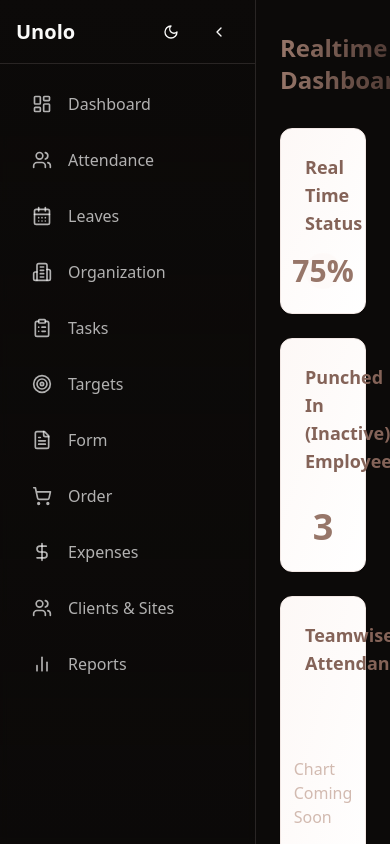
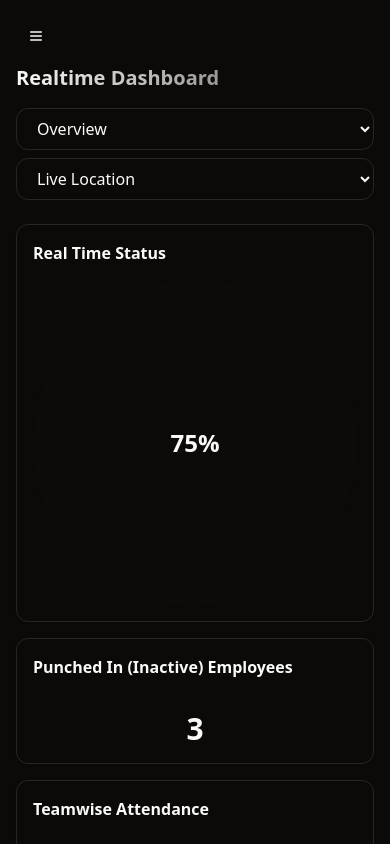
Before and after one commit to rajputdivyanshu81/unolo, a React (Vite) app: page / in a window 390 px wide. Built offline with nearby package versions, Linux system fonts and the light colour scheme.

Commit message:
Fix: Mobile responsiveness
The application was not responsive on mobile screens. This commit addresses the responsiveness issue.

```diff
--- a/src/components/DashboardLayout.tsx
+++ b/src/components/DashboardLayout.tsx
@@ -2,6 +2,8 @@
 import { useState } from "react";
 import { Sidebar } from "./Sidebar";
 import { cn } from "@/lib/utils";
+import { Menu } from "lucide-react";
+import { Button } from "./ui/button";
 
 interface DashboardLayoutProps {
   children: React.ReactNode;
@@ -9,17 +11,55 @@ interface DashboardLayoutProps {
 
 export const DashboardLayout = ({ children }: DashboardLayoutProps) => {
   const [sidebarOpen, setSidebarOpen] = useState(true);
+  const [mobileOpen, setMobileOpen] = useState(false);
+
+  const toggleSidebar = () => {
+    if (window.innerWidth >= 1024) {
+      setSidebarOpen(!sidebarOpen);
+    } else {
+      setMobileOpen(!mobileOpen);
+    }
+  };
 
   return (
     <div className="h-screen flex overflow-hidden bg-background">
-      <Sidebar open={sidebarOpen} onToggle={() => setSidebarOpen(!sidebarOpen)} />
+      {/* Mobile Menu Button */}
+      <Button
+        variant="ghost"
+        size="icon"
+        className="lg:hidden fixed top-4 left-4 z-50"
+        onClick={toggleSidebar}
+      >
+        <Menu className="h-6 w-6" />
+      </Button>
+
+      {/* Overlay for mobile */}
+      {mobileOpen && (
+        <div
+          className="fixed inset-0 bg-black/50 z-30 lg:hidden"
+          onClick={() => setMobileOpen(false)}
+        />
+      )}
+
+      {/* Sidebar */}
+      <Sidebar
+        open={window.innerWidth >= 1024 ? sidebarOpen : mobileOpen}
+        onToggle={toggleSidebar}
+        className={cn(
+          "transition-transform duration-300 ease-in-out lg:translate-x-0",
+          !mobileOpen && "-translate-x-full lg:translate-x-0"
+        )}
+      />
+
+      {/* Main Content */}
       <main
         className={cn(
           "flex-1 overflow-y-auto transition-all duration-300 ease-in-out",
-          sidebarOpen ? "ml-64" : "ml-20"
+          "w-full px-4 py-16 lg:py-8",
+          sidebarOpen ? "lg:ml-64" : "lg:ml-20"
         )}
       >
-        <div className="px-6 py-8">{children}</div>
+        <div className="max-w-7xl mx-auto">{children}</div>
       </main>
     </div>
   );
--- a/src/components/Sidebar.tsx
+++ b/src/components/Sidebar.tsx
@@ -19,9 +19,10 @@ import { ThemeToggle } from "./ThemeToggle";
 interface SidebarProps {
   open: boolean;
   onToggle: () => void;
+  className?: string;
 }
 
-export const Sidebar = ({ open, onToggle }: SidebarProps) => {
+export const Sidebar = ({ open, onToggle, className }: SidebarProps) => {
   const menuItems = [
     { icon: LayoutDashboard, label: "Dashboard", href: "/" },
     { icon: Users, label: "Attendance", href: "/attendance" },
@@ -39,8 +40,9 @@ export const Sidebar = ({ open, onToggle }: SidebarProps) => {
   return (
     <aside
       className={cn(
-        "fixed top-0 left-0 h-screen bg-gradient-to-b from-background to-background/50 border-r transition-all duration-300 ease-in-out z-30 backdrop-blur-sm",
-        open ? "w-64" : "w-20"
+        "fixed top-0 left-0 h-screen bg-gradient-to-b from-background to-background/50 border-r z-40 backdrop-blur-sm",
+        open ? "w-64" : "w-20",
+        className
       )}
     >
       <div className="flex items-center justify-between h-16 px-4 border-b">
@@ -53,7 +55,7 @@ export const Sidebar = ({ open, onToggle }: SidebarProps) => {
             variant="ghost"
             size="icon"
             onClick={onToggle}
-            className="hover:bg-accent/50"
+            className="hover:bg-accent/50 lg:flex hidden"
           >
             <ChevronLeft
               className={cn(
--- a/src/pages/Index.tsx
+++ b/src/pages/Index.tsx
@@ -1,62 +1,61 @@
 
 import { Card } from "@/components/ui/card";
 import { DashboardLayout } from "@/components/DashboardLayout";
-import { BarChart } from "recharts";
 
 const Index = () => {
   return (
     <DashboardLayout>
-      <div className="space-y-8 animate-fade-in">
-        <div className="flex justify-between items-center">
-          <h1 className="text-2xl font-semibold text-brown-900 bg-gradient-to-r from-brown-700 to-brown-900 bg-clip-text text-transparent">
+      <div className="space-y-6 animate-fade-in">
+        <div className="flex flex-col sm:flex-row justify-between items-start sm:items-center gap-4">
+          <h1 className="text-xl sm:text-2xl font-semibold bg-gradient-to-r from-primary to-primary/60 bg-clip-text text-transparent">
             Realtime Dashboard
           </h1>
-          <div className="flex space-x-4">
-            <select className="px-4 py-2 rounded-lg border bg-white/50 backdrop-blur-sm hover:bg-white/80 transition-colors">
+          <div className="flex flex-wrap gap-2 w-full sm:w-auto">
+            <select className="w-full sm:w-auto px-4 py-2 rounded-lg border bg-card hover:bg-accent/50 transition-colors">
               <option>Overview</option>
             </select>
-            <select className="px-4 py-2 rounded-lg border bg-white/50 backdrop-blur-sm hover:bg-white/80 transition-colors">
+            <select className="w-full sm:w-auto px-4 py-2 rounded-lg border bg-card hover:bg-accent/50 transition-colors">
               <option>Live Location</option>
             </select>
           </div>
         </div>
 
-        <div className="grid grid-cols-1 md:grid-cols-2 lg:grid-cols-3 gap-6">
-          <Card className="p-6 bg-gradient-to-br from-brown-50 to-white border-brown-100 hover:shadow-lg transition-all">
-            <h3 className="text-lg font-semibold mb-4 text-brown-800">Real Time Status</h3>
-            <div className="relative aspect-square bg-brown-50/50 rounded-full flex items-center justify-center">
-              <div className="text-3xl font-bold text-brown-700">75%</div>
+        <div className="grid grid-cols-1 sm:grid-cols-2 lg:grid-cols-3 gap-4 sm:gap-6">
+          <Card className="p-4 sm:p-6 bg-card hover:bg-accent/5 transition-all">
+            <h3 className="text-base sm:text-lg font-semibold mb-4">Real Time Status</h3>
+            <div className="relative aspect-square bg-accent/5 rounded-full flex items-center justify-center">
+              <div className="text-2xl sm:text-3xl font-bold text-primary">75%</div>
             </div>
           </Card>
 
-          <Card className="p-6 bg-gradient-to-br from-brown-50 to-white border-brown-100 hover:shadow-lg transition-all">
-            <h3 className="text-lg font-semibold mb-4 text-brown-800">
+          <Card className="p-4 sm:p-6 bg-card hover:bg-accent/5 transition-all">
+            <h3 className="text-base sm:text-lg font-semibold mb-4">
               Punched In (Inactive) Employees
             </h3>
-            <div className="text-4xl font-bold text-center mt-8 text-brown-700">3</div>
+            <div className="text-3xl sm:text-4xl font-bold text-center mt-8 text-primary">3</div>
           </Card>
 
-          <Card className="p-6 bg-gradient-to-br from-brown-50 to-white border-brown-100 hover:shadow-lg transition-all">
-            <h3 className="text-lg font-semibold mb-4 text-brown-800">Teamwise Attendance</h3>
-            <div className="h-[200px] flex items-center justify-center text-brown-400">
+          <Card className="p-4 sm:p-6 bg-card hover:bg-accent/5 transition-all">
+            <h3 className="text-base sm:text-lg font-semibold mb-4">Teamwise Attendance</h3>
+            <div className="h-[150px] sm:h-[200px] flex items-center justify-center text-muted-foreground">
               Chart Coming Soon
             </div>
           </Card>
         </div>
 
-        <div className="grid grid-cols-1 lg:grid-cols-2 gap-6">
-          <Card className="p-6 bg-gradient-to-br from-brown-50 to-white border-brown-100 hover:shadow-lg transition-all">
-            <h3 className="text-lg font-semibold mb-4 text-brown-800">Employees (9)</h3>
-            <div className="h-[200px] flex items-center justify-center text-brown-400">
+        <div className="grid grid-cols-1 lg:grid-cols-2 gap-4 sm:gap-6">
+          <Card className="p-4 sm:p-6 bg-card hover:bg-accent/5 transition-all">
+            <h3 className="text-base sm:text-lg font-semibold mb-4">Employees (9)</h3>
+            <div className="h-[150px] sm:h-[200px] flex items-center justify-center text-muted-foreground">
               Employee List Coming Soon
             </div>
           </Card>
 
-          <Card className="p-6 bg-gradient-to-br from-brown-50 to-white border-brown-100 hover:shadow-lg transition-all">
-            <h3 className="text-lg font-semibold mb-4 text-brown-800">
+          <Card className="p-4 sm:p-6 bg-card hover:bg-accent/5 transition-all">
+            <h3 className="text-base sm:text-lg font-semibold mb-4">
               Off Duty Employees (1)
             </h3>
-            <div className="h-[200px] flex items-center justify-center text-brown-400">
+            <div className="h-[150px] sm:h-[200px] flex items-center justify-center text-muted-foreground">
               Off Duty List Coming Soon
             </div>
           </Card>
```
